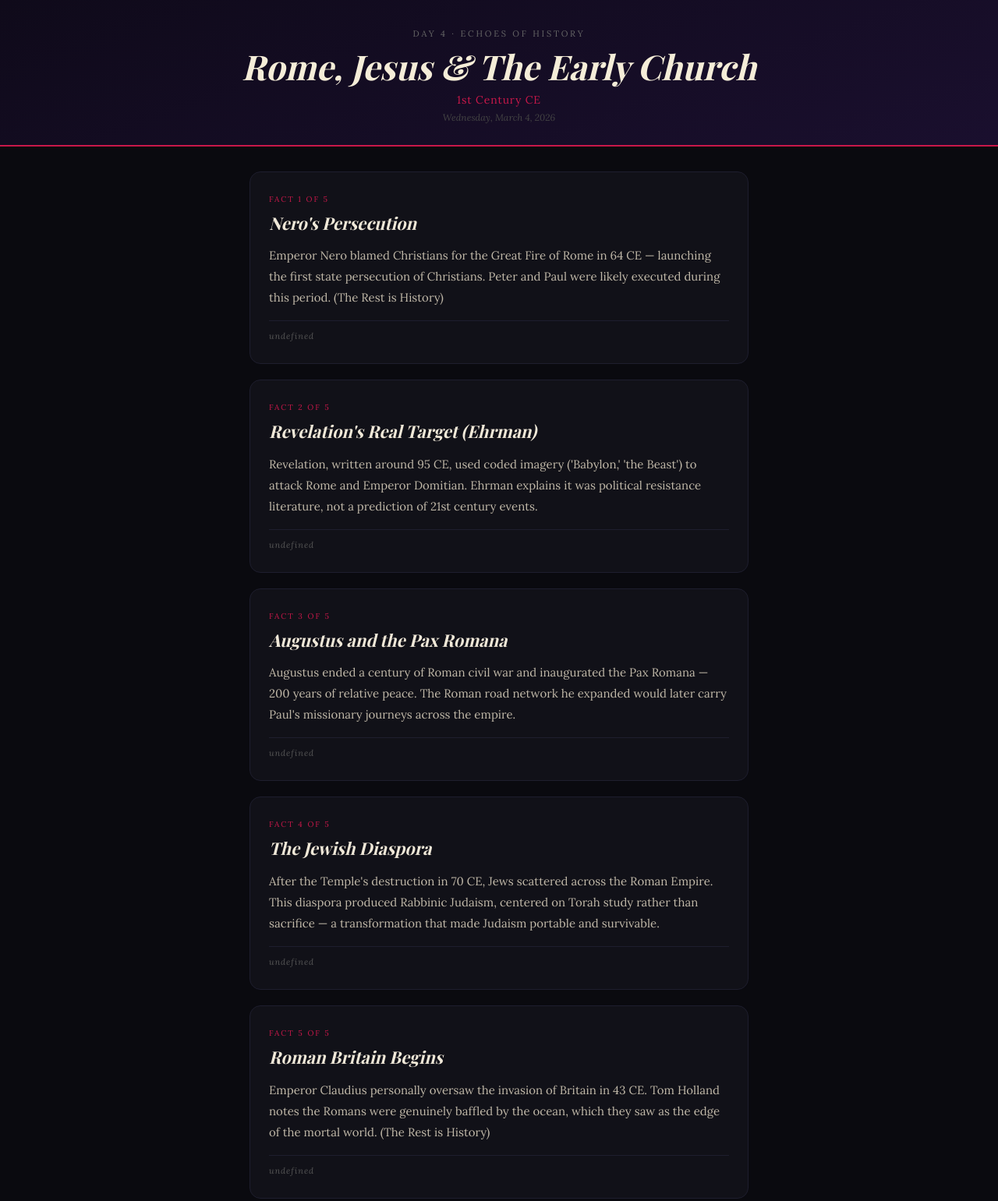
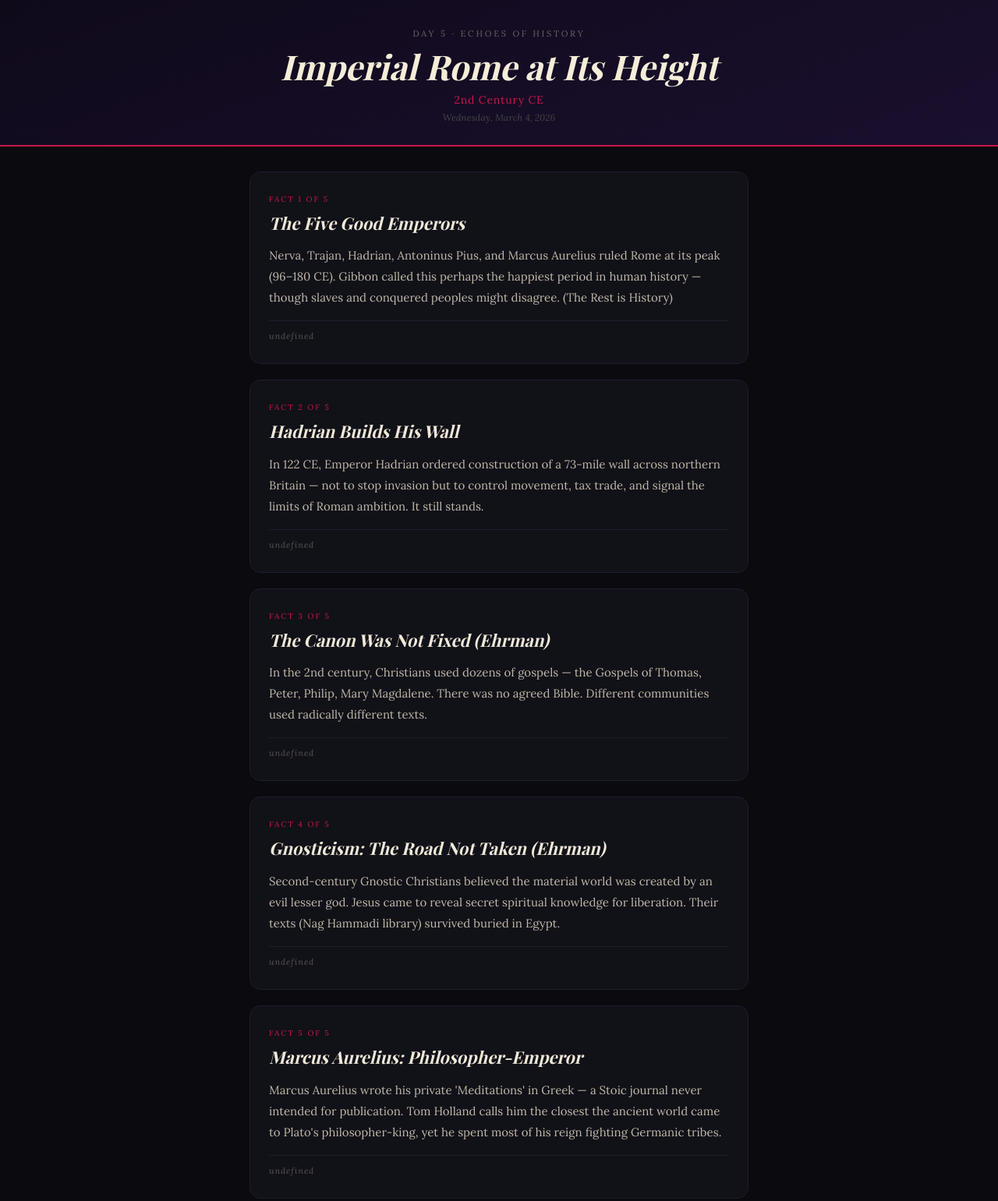
Before and after one commit to Spikes666/history-daily, a plain HTML site: page index.html in a window 1280 px wide. Shown: the top 1541 px of the page at 78% size. Drawn offline with nearby package versions, Linux system fonts and the light colour scheme; a web font is replaced by a local one.

Commit message:
Day update: 3/4/2026

```diff
--- a/index.html
+++ b/index.html
@@ -3,7 +3,7 @@
 <head>
   <meta charset="utf-8">
   <meta name="viewport" content="width=device-width, initial-scale=1">
-  <title>Echoes of History — Day 4</title>
+  <title>Echoes of History — Day 5</title>
   <link rel="preconnect" href="https://fonts.googleapis.com">
   <link href="https://fonts.googleapis.com/css2?family=Playfair+Display:ital,wght@0,700;1,400&family=Lora:ital@0;1&display=swap" rel="stylesheet">
   <style>
@@ -126,9 +126,9 @@
 </head>
 <body>
   <div class="header">
-    <div class="header-day">Day 4 · Echoes of History</div>
-    <h1 class="header-title">Rome, Jesus & The Early Church</h1>
-    <div class="header-era">1st Century CE</div>
+    <div class="header-day">Day 5 · Echoes of History</div>
+    <h1 class="header-title">Imperial Rome at Its Height</h1>
+    <div class="header-era">2nd Century CE</div>
     <div class="header-date">Wednesday, March 4, 2026</div>
   </div>
 
@@ -136,36 +136,36 @@
 
     <div class="card" style="animation-delay: 0s">
       <div class="card-num">Fact 1 of 5</div>
-      <h2 class="card-title">Nero's Persecution</h2>
-      <p class="card-fact">Emperor Nero blamed Christians for the Great Fire of Rome in 64 CE — launching the first state persecution of Christians. Peter and Paul were likely executed during this period. (The Rest is History)</p>
+      <h2 class="card-title">The Five Good Emperors</h2>
+      <p class="card-fact">Nerva, Trajan, Hadrian, Antoninus Pius, and Marcus Aurelius ruled Rome at its peak (96–180 CE). Gibbon called this perhaps the happiest period in human history — though slaves and conquered peoples might disagree. (The Rest is History)</p>
       <div class="card-source">undefined</div>
     </div>
 
     <div class="card" style="animation-delay: 0.1s">
       <div class="card-num">Fact 2 of 5</div>
-      <h2 class="card-title">Revelation's Real Target (Ehrman)</h2>
-      <p class="card-fact">Revelation, written around 95 CE, used coded imagery ('Babylon,' 'the Beast') to attack Rome and Emperor Domitian. Ehrman explains it was political resistance literature, not a prediction of 21st century events.</p>
+      <h2 class="card-title">Hadrian Builds His Wall</h2>
+      <p class="card-fact">In 122 CE, Emperor Hadrian ordered construction of a 73-mile wall across northern Britain — not to stop invasion but to control movement, tax trade, and signal the limits of Roman ambition. It still stands.</p>
       <div class="card-source">undefined</div>
     </div>
 
     <div class="card" style="animation-delay: 0.2s">
       <div class="card-num">Fact 3 of 5</div>
-      <h2 class="card-title">Augustus and the Pax Romana</h2>
-      <p class="card-fact">Augustus ended a century of Roman civil war and inaugurated the Pax Romana — 200 years of relative peace. The Roman road network he expanded would later carry Paul's missionary journeys across the empire.</p>
+      <h2 class="card-title">The Canon Was Not Fixed (Ehrman)</h2>
+      <p class="card-fact">In the 2nd century, Christians used dozens of gospels — the Gospels of Thomas, Peter, Philip, Mary Magdalene. There was no agreed Bible. Different communities used radically different texts.</p>
       <div class="card-source">undefined</div>
     </div>
 
     <div class="card" style="animation-delay: 0.30000000000000004s">
       <div class="card-num">Fact 4 of 5</div>
-      <h2 class="card-title">The Jewish Diaspora</h2>
-      <p class="card-fact">After the Temple's destruction in 70 CE, Jews scattered across the Roman Empire. This diaspora produced Rabbinic Judaism, centered on Torah study rather than sacrifice — a transformation that made Judaism portable and survivable.</p>
+      <h2 class="card-title">Gnosticism: The Road Not Taken (Ehrman)</h2>
+      <p class="card-fact">Second-century Gnostic Christians believed the material world was created by an evil lesser god. Jesus came to reveal secret spiritual knowledge for liberation. Their texts (Nag Hammadi library) survived buried in Egypt.</p>
       <div class="card-source">undefined</div>
     </div>
 
     <div class="card" style="animation-delay: 0.4s">
       <div class="card-num">Fact 5 of 5</div>
-      <h2 class="card-title">Roman Britain Begins</h2>
-      <p class="card-fact">Emperor Claudius personally oversaw the invasion of Britain in 43 CE. Tom Holland notes the Romans were genuinely baffled by the ocean, which they saw as the edge of the mortal world. (The Rest is History)</p>
+      <h2 class="card-title">Marcus Aurelius: Philosopher-Emperor</h2>
+      <p class="card-fact">Marcus Aurelius wrote his private 'Meditations' in Greek — a Stoic journal never intended for publication. Tom Holland calls him the closest the ancient world came to Plato's philosopher-king, yet he spent most of his reign fighting Germanic tribes.</p>
       <div class="card-source">undefined</div>
     </div>
 
```
